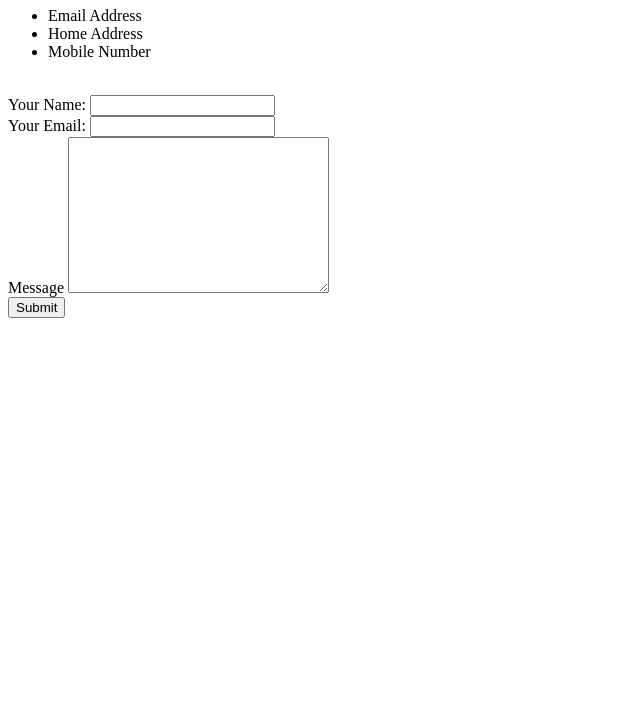
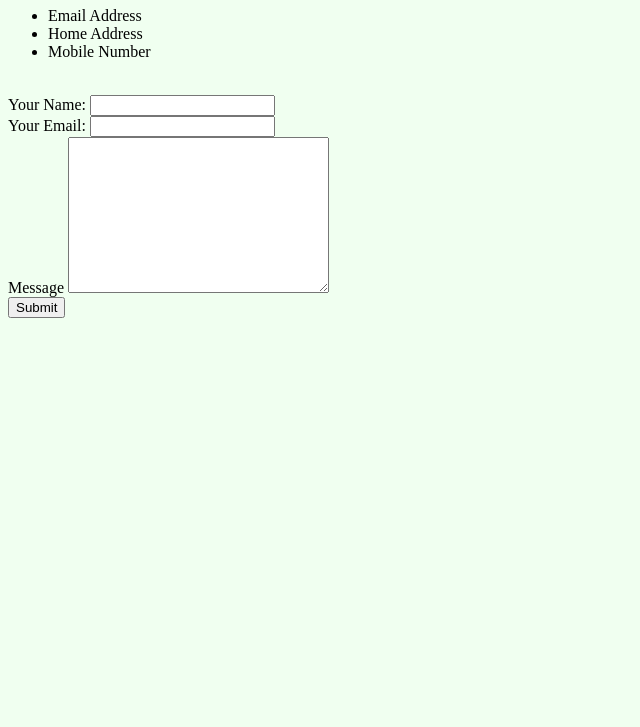
Before and after one commit to Babitasth/resume, a plain HTML site: page contact-me.HTML in a window 1280 px wide. Shown: the part 73-800 px from the top of the page, without its empty margins (0-640 px from the left). Drawn offline with Linux system fonts and the light colour scheme; files that its build step writes are made by us from their sources.

Commit message:
Update contact-me.HTML

```diff
--- a/contact-me.HTML
+++ b/contact-me.HTML
@@ -3,7 +3,7 @@
   <head>
     <meta charset="utf-8">
     <title>Contact Me</title>
-    <link rel="stylesheet" href="index.html">
+    <link rel="stylesheet" href="css/styles.css">
   </head>
   <body>
     <h1>My Contact Details</h1>
```
